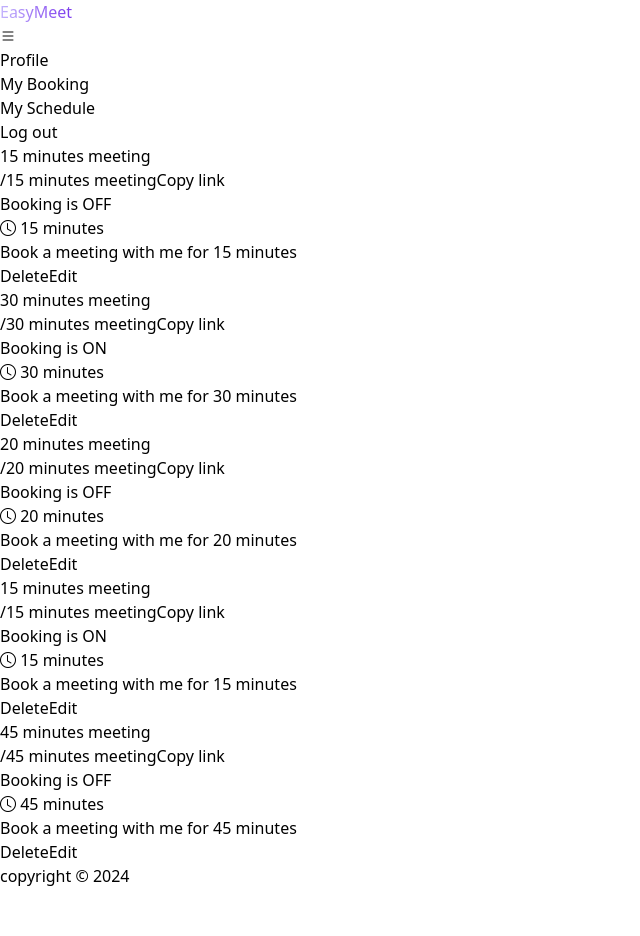
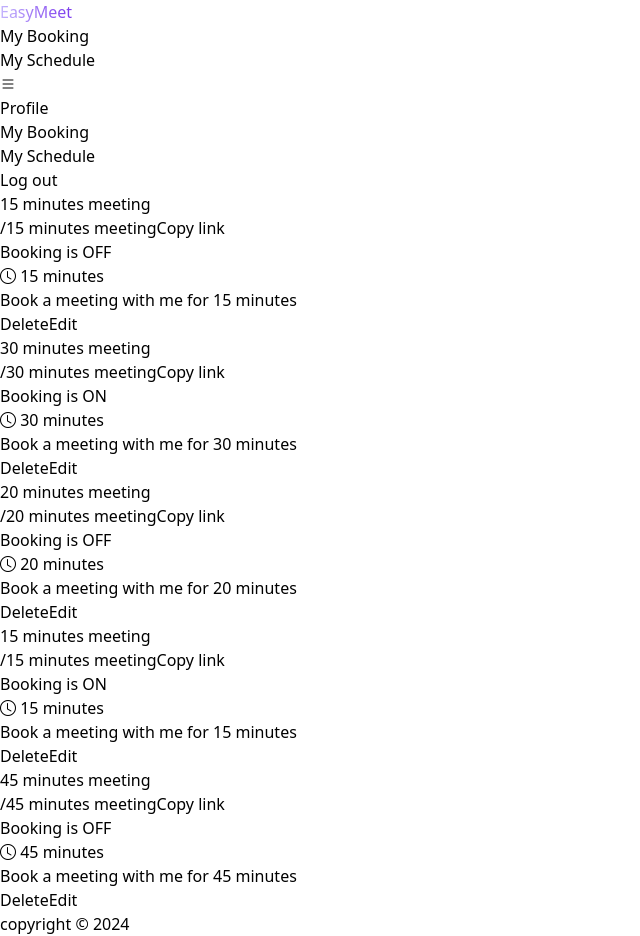
Before and after one commit to mughaltechlab/react_booking_app, a React (Vite) app: page / in a window 1280 px wide. Shown: the whole page, without its empty margins (0-640 px from the left). Before the commit the page ends 888 px from the top, so only its background shows below. Built offline with nearby package versions, Linux system fonts and the light colour scheme.

Commit message:
booking card dynamic data fetch

```diff
--- a/src/components/Header.jsx
+++ b/src/components/Header.jsx
@@ -21,8 +21,8 @@ function Header() {
         <div className='flex items-center gap-4'>
             {/* navigaton menu */}
             <ul className="hidden md:flex gap-4 font-semibold text-[14px]">
-                {/* <Link to={'/'}><li className=' border-b-2 border-transparent hover:border-b-2 hover:border-violet-300 p-2 cursor-pointer transition-all duration-200'>My Booking</li></Link> */}
-                {/* <Link to={'/schedule'}><li className=' border-b-2 border-transparent hover:border-b-2 hover:border-violet-300 p-2 cursor-pointer transition-all duration-200'>My Schedule</li></Link> */}
+                <Link to={'/'}><li className=' border-b-2 border-transparent hover:border-b-2 hover:border-violet-300 p-2 cursor-pointer transition-all duration-200'>My Booking</li></Link>
+                <Link to={'/schedule'}><li className=' border-b-2 border-transparent hover:border-b-2 hover:border-violet-300 p-2 cursor-pointer transition-all duration-200'>My Schedule</li></Link>
             </ul>
             {/* menu icon on tablet */}
             <i onClick={()=>{setMenuPopup(prevMenu=>!prevMenu)}} className="bi bi-list flex text-violet-500 font-bold text-[20px] cursor-pointer"></i>
@@ -34,10 +34,10 @@ function Header() {
                 absolute top-[50px] right-0 md:right-8
             `}>
                 <ul>
-                    <li>Profile</li>
-                    <li className='md:hidden'>My Booking</li>
-                    <li className='md:hidden'>My Schedule</li>
-                    <li>Log out</li>
+                    <li className='border-b-2 border-transparent hover:border-b-2 hover:border-violet-300 p-2 cursor-pointer transition-all duration-200'>Profile</li>
+                    <Link className='md:hidden' to={'/'}><li className=' border-b-2 border-transparent hover:border-b-2 hover:border-violet-300 p-2 cursor-pointer transition-all duration-200'>My Booking</li></Link>
+                    <Link className='md:hidden' to={'/schedule'}><li className=' border-b-2 border-transparent hover:border-b-2 hover:border-violet-300 p-2 cursor-pointer transition-all duration-200'>My Schedule</li></Link>
+                    <li className='border-b-2 border-transparent hover:border-b-2 hover:border-violet-300 p-2 cursor-pointer transition-all duration-200'>Log out</li>
                 </ul>
             </div>
         </div>
--- a/src/components/Home.jsx
+++ b/src/components/Home.jsx
@@ -11,11 +11,11 @@ function Home() {
     const router = createBrowserRouter([
         {
             path: '/',
-            element:<> <MyBooking /> </>
+            element:<><Header /><MyBooking /> </>
         },
         {
             path: '/schedule',
-            element:<MySchedule />
+            element:<><Header /><MySchedule /></>
         }
     ])
 
@@ -25,7 +25,7 @@ function Home() {
         flex flex-col
     ">
         {/* header */}
-        <Header />
+
         {/* main */}
         <div className="flex-grow">
             <RouterProvider router={router} />
--- a/src/components/MySchedule.jsx
+++ b/src/components/MySchedule.jsx
@@ -2,7 +2,7 @@ import React from 'react'
 
 function MySchedule() {
   return (
-    <div>MySchedule</div>
+    <div className='overflow-y-auto'>MySchedule</div>
   )
 }
 
```
Also changed, not shown: src/components/elements/BookingCard.jsx (line endings or trailing spaces).
